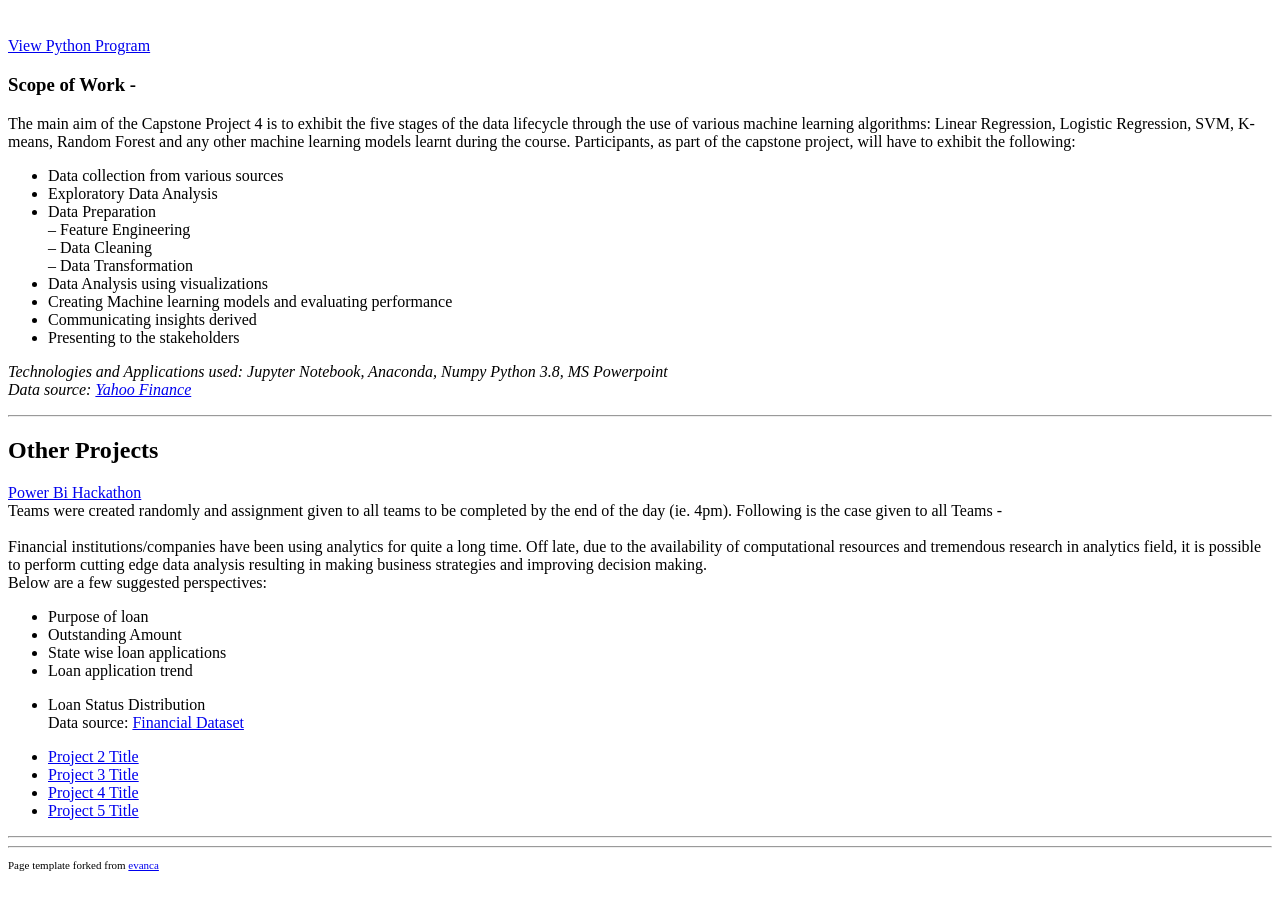
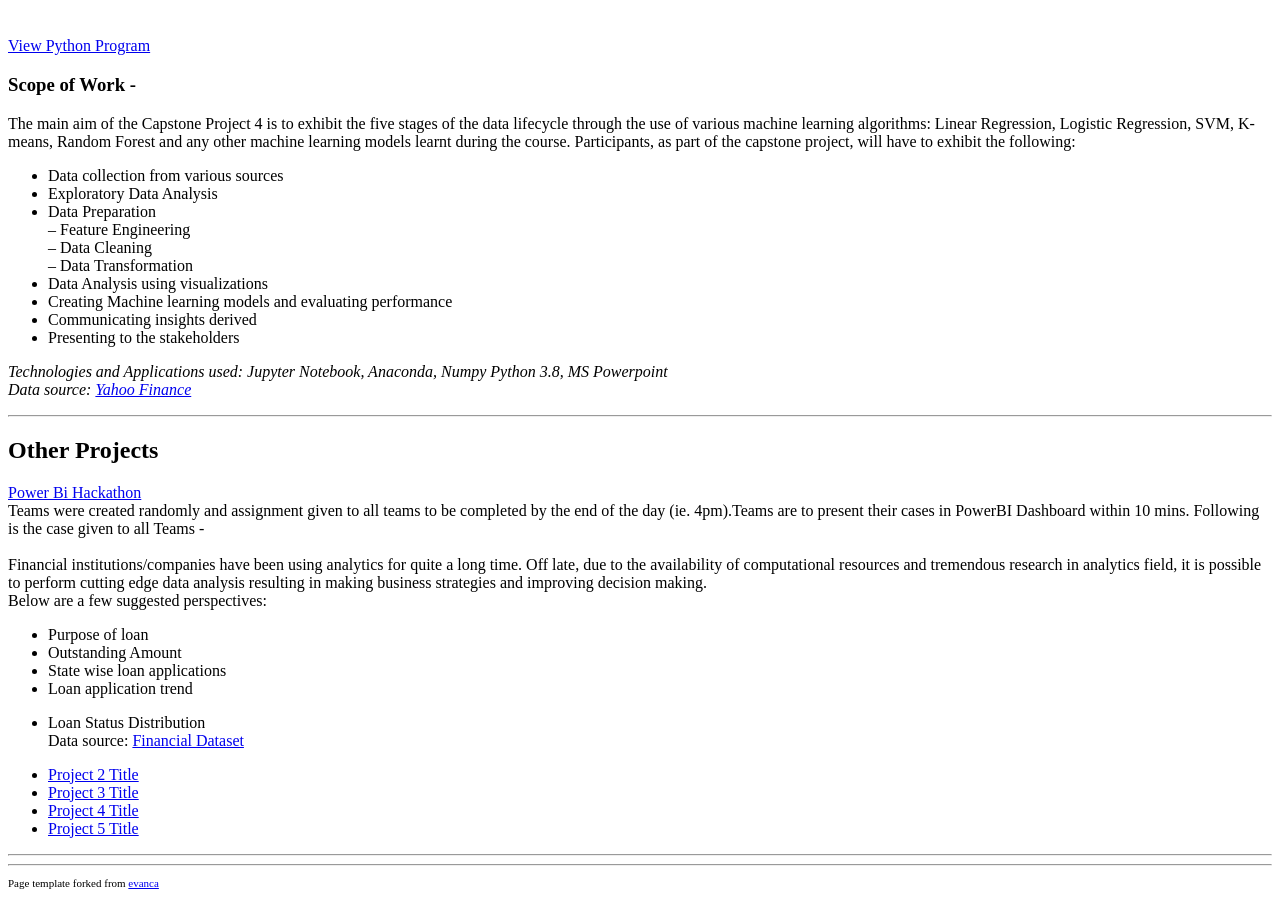
Before and after one commit to ZalehaAli/Data-Analytics-Portfolio, a Jekyll site: the page built from index.md, in a window 1280 px wide and 900 px high, scrolled down 3417 px. Built offline with Jekyll 4.4.1, drawn with Linux system fonts in a browser that asks for light colours; our own code applies the rules of GitHub Pages for plain Markdown files.

Commit message:
Update index.md

```diff
--- a/index.md
+++ b/index.md
@@ -153,7 +153,7 @@ The main aim of the Capstone Project 4 is to exhibit the five stages of the data
 
 [Power Bi Hackathon](http://example.com/)
 <br>
-Teams were created randomly and assignment given to all teams to be completed by the end of the day (ie. 4pm). Following is the case given to all Teams -
+Teams were created randomly and assignment given to all teams to be completed by the end of the day (ie. 4pm).Teams are to present their cases in PowerBI Dashboard within 10 mins. Following is the case given to all Teams -
 <br>
 <br>
 Financial institutions/companies have been using analytics for quite a long time.
```
